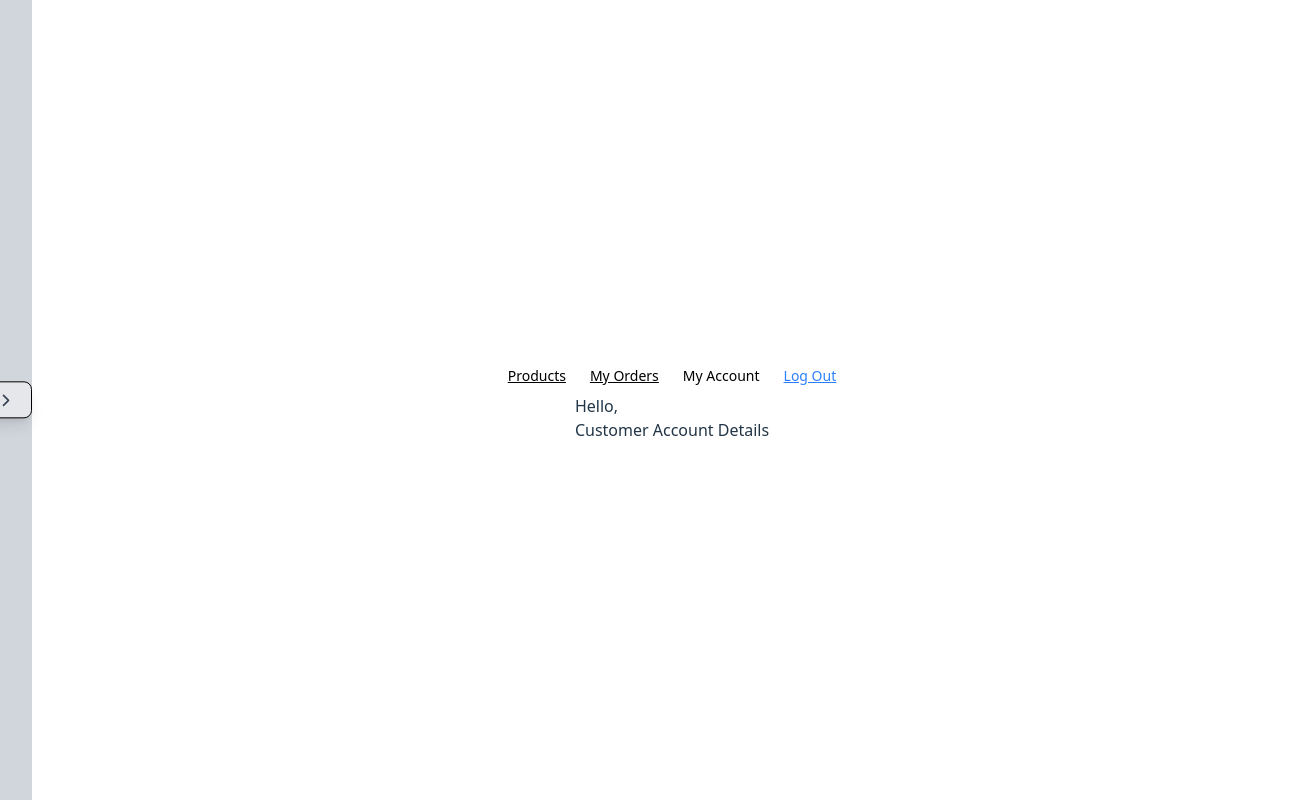
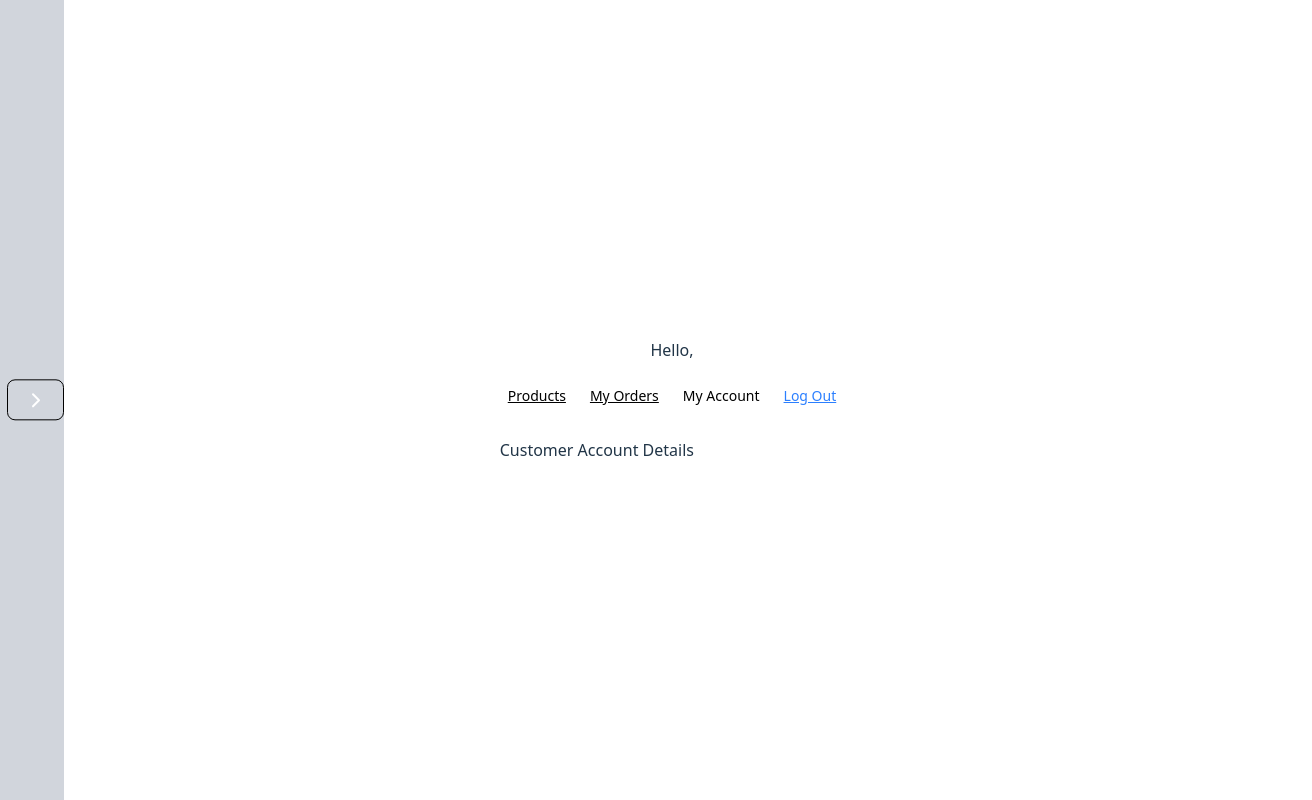
Before and after one commit to ranzohar/reac55-final-project, a React (Vite) app: page /1/account in a window 1280 px wide. Shown: the whole page, 1312 px wide, since content can reach past the window. Built offline with nearby package versions, Linux system fonts and the light colour scheme; no server answers; the database is empty; sample sign-in values are in the browser's storage.

Commit message:
Fixing changes to the customer page
TODO - Cart/user details/order pages
TODO - add filter bar for products
TODO - add not allow others to see orders

```diff
--- a/src/admin_components/ProductBarChart.jsx
+++ b/src/admin_components/ProductBarChart.jsx
@@ -11,23 +11,22 @@ const ProductsBarChart = () => {
   const dataPerUser = useMemo(() => {
     const dataPerUserObj = {};
     orders.forEach((order) => {
-      if (
-        Object.entries(products).length === 0 ||
-        Object.entries(orders).length === 0
-      ) {
+      if (Object.entries(orders).length === 0) {
         return [];
-      } // TODO check if needed
+      }
       const userId = order.userId;
       if (!dataPerUserObj[userId]) {
         dataPerUserObj[userId] = {};
       }
       order.products.forEach((orderedProduct) => {
+        if (orderedProduct.id in products) {
           const product = products[orderedProduct.id];
           const quantity = orderedProduct.quantity;
           dataPerUserObj[userId][product.title] = {
             qty: (dataPerUserObj[userId][product.title]?.qty ?? 0) + quantity,
             color: product.color,
           };
+        }
       });
     });
     const dataPerUserLists = {};
--- a/src/admin_components/ProductsPieChart.jsx
+++ b/src/admin_components/ProductsPieChart.jsx
@@ -63,23 +63,21 @@ const ProductsPieChart = () => {
   const orders = useSelector((state) => state.admin.orders);
   const products = useSelector((state) => state.data.products);
   const data = useMemo(() => {
-    if (
-      Object.entries(products).length === 0 ||
-      Object.entries(orders).length === 0
-    ) {
+    if (Object.entries(orders).length === 0) {
       return [];
-    } // TODO check if needed
+    }
     const totals = {};
 
     orders.forEach((order) => {
       order.products.forEach((orderedProduct) => {
-        console.log(products);
+        if (orderedProduct.id in products) {
           const product = products[orderedProduct.id];
           const quantity = orderedProduct.quantity;
           totals[product.title] = {
             qty: (totals[product.title]?.qty ?? 0) + quantity,
             color: product.color,
           };
+        }
       });
     });
 
--- a/src/customer_components/ProductInfo.jsx
+++ b/src/customer_components/ProductInfo.jsx
@@ -20,7 +20,7 @@ const ProductInfo = ({ product }) => {
         {/* Image */}
         <div className="flex justify-center">
           <img
-            src={product.link}
+            src={product.link_to_pic}
             alt={product.title}
             className="h-48 w-auto object-cover rounded-lg"
           />
--- a/src/customer_components/SlidingWindow.jsx
+++ b/src/customer_components/SlidingWindow.jsx
@@ -1,5 +1,6 @@
 import { useState, useEffect } from "react";
 import { ChevronLeftIcon, ChevronRightIcon } from "lucide-react";
+import Cart from "./Cart";
 
 export default function SlidingWindow({ component, children }) {
   const [isOpen, setIsOpen] = useState(false);
@@ -17,39 +18,27 @@ export default function SlidingWindow({ component, children }) {
   }, [isOpen]);
 
   return (
-    <div className="h-screen flex">
-      {/* Sliding panel */}
+    <div className="relative">
+      {/* Fixed Sidebar */}
       <div
-        className={`h-full bg-gray-300 dark:bg-gray-800 text-white p-4
-          transition-all duration-300 ease-in-out
-          relative
-          ${isOpen ? "w-64" : "w-16"}
-        `}
+        className={`fixed top-0 left-0 h-screen bg-gray-300 dark:bg-gray-800 text-white
+      transition-all duration-300 ease-in-out
+      ${isOpen ? "w-64" : "w-16"} p-4 z-20`}
       >
-        {showContent && <div className="mt-0">{component}</div>}
-
+        {showContent && <Cart />}
         <button
-          className="
-    absolute top-1/2 right-0 transform -translate-y-1/2
-    p-3 rounded-full shadow-lg border
-    border-gray-300 dark:border-gray-700
-    bg-gray-200 dark:bg-gray-900
-    text-gray-700 dark:text-white
-    hover:bg-gray-300 dark:hover:bg-gray-800
-    flex items-center justify-center
-  "
+          className="absolute top-1/2 right-0 transform -translate-y-1/2 ..."
           onClick={() => setIsOpen(!isOpen)}
         >
-          {isOpen ? (
-            <ChevronLeftIcon size={20} />
-          ) : (
-            <ChevronRightIcon size={20} />
-          )}
+          {isOpen ? <ChevronLeftIcon /> : <ChevronRightIcon />}
         </button>
       </div>
 
-      {/* Main content */}
-      <div className="flex-1 h-full transition-all duration-300 ease-in-out">
+      {/* Main content with dynamic margin */}
+      <div
+        className={`transition-all duration-300`}
+        style={{ marginLeft: isOpen ? "16rem" : "4rem" }}
+      >
         {children}
       </div>
     </div>
--- a/src/firebase/doc-utils.js
+++ b/src/firebase/doc-utils.js
@@ -201,13 +201,13 @@ function getUser(uid, setCB) {
 
   const unsubscribe = onSnapshot(userRef, (docSnap) => {
     if (!docSnap.exists()) {
-      setCB({});
+      throw new Error("User does not exist");
     } else {
       setCB({ id: docSnap.id, ...docSnap.data() });
     }
   });
 
-  return unsubscribe; // call unsubscribe() to stop listening
+  return unsubscribe;
 }
 
 async function removeUser(uid) {
--- a/src/pages/admin/Main.jsx
+++ b/src/pages/admin/Main.jsx
@@ -29,7 +29,7 @@ const AdminPage = () => {
       unsubscribeProducts,
     ];
     return () => {
-      unsubscribes.forEach((unsub) => unsub && unsub());
+      unsubscribes.forEach((unsubscribe) => unsubscribe && unsubscribe());
     };
   }, [adminId, dispatch]);
 
--- a/src/pages/admin/Products.jsx
+++ b/src/pages/admin/Products.jsx
@@ -38,8 +38,6 @@ const Products = () => {
         ];
       });
     });
-    console.log(adminProducts);
-
     const sortedProduct = Object.values(adminProducts).sort((a, b) => {
       const hasA = !!a.createDate;
       const hasB = !!b.createDate;
@@ -56,7 +54,6 @@ const Products = () => {
     sortedProduct.forEach((product) => {
       product.boughtBy = ordersPerProduct[product.id];
     });
-    // console.log(sortedProduct);
     return sortedProduct;
   }, [users, adminProducts]);
 
--- a/src/pages/customer/Main.jsx
+++ b/src/pages/customer/Main.jsx
@@ -1,17 +1,36 @@
 import Cart from "../../customer_components/Cart";
 import SlidingWindow from "../../customer_components/SlidingWindow";
 import { useParams, Outlet } from "react-router-dom";
-import { useState, useEffect } from "react";
-import { getUser } from "../../firebase/doc-utils";
+import { useEffect } from "react";
+import {
+  getUser,
+  getProductsData,
+  getCategoriesData,
+} from "../../firebase/doc-utils";
 import LinksTab from "../../components/LinksTab";
+import { useDispatch, useSelector } from "react-redux";
 
 const CustomerPage = () => {
+  const dispatch = useDispatch();
   const { customerId } = useParams();
-  const [user, setUser] = useState({});
+  const user = useSelector((state) => state.customer.user);
 
   useEffect(() => {
-    const unsubscribe = getUser(customerId, setUser);
-    return () => unsubscribe();
+    const unsubscribeUser = getUser(customerId, (data) =>
+      dispatch({ type: "LOAD_USER", payload: data })
+    );
+    const unsubscribeCategories = getCategoriesData((data) =>
+      dispatch({ type: "LOAD", payload: { categories: data } })
+    );
+    const unsubscribeProducts = getProductsData((data) =>
+      dispatch({ type: "LOAD", payload: { products: data } })
+    );
+    const ubsubscribes = [
+      unsubscribeUser,
+      unsubscribeProducts,
+      unsubscribeCategories,
+    ];
+    return () => ubsubscribes.forEach((unsubscribe) => unsubscribe());
   }, [customerId]);
 
   const links = [
@@ -23,11 +42,18 @@ const CustomerPage = () => {
     <div className="flex">
       <SlidingWindow component={<Cart />} />
       {
-        <div className="flex flex-col center-screen">
-          <LinksTab items={links} />
-          Hello, {user.fname}
-          <br />
-          <Outlet />
+        <div className="flex flex-col items-center w-full min-h-screen">
+          {/* This inner wrapper handles vertical centering */}
+          <div className="flex flex-col items-center w-full max-w-4xl mx-auto py-6 flex-grow justify-center">
+            <div className="text-center mb-4">Hello, {user.fname}</div>
+
+            <LinksTab items={links} />
+
+            {/* Products and other content */}
+            <div className="w-full mt-6">
+              <Outlet />
+            </div>
+          </div>
         </div>
       }
     </div>
--- a/src/redux/customerReducer.js
+++ b/src/redux/customerReducer.js
@@ -1,19 +1,17 @@
-// includes cart and orders TODO - every user should have priviledges to see only his own orders
 const initialState = {
-  details: { fname: "", lname: "", username: "", password: "" }, //TODO keep password out of database
-  cart: [], // products
-  orders: [], // products + date
+  cart: [],
+  user: [],
 };
 
 const customerReducer = (state = initialState, action) => {
   switch (action.type) {
+    case "LOAD_USER":
+      return { ...state, user: action.payload };
     case "ADD_TO_CART":
       return state;
     case "REMOVE_FROM_CART":
       return state;
-    case "ORDER_MADE":
-      return state;
-    case "UPDATE_DETAILS": // on load when entering username/password. On create new use. On update details page
+    case "ORDER":
       return state;
     default:
       return state;
--- a/src/redux/dataReducer.js
+++ b/src/redux/dataReducer.js
@@ -9,42 +9,22 @@ const dataReducer = (state = initialState, action) => {
       const { products: payloadProducts, categories: payloadCategories } =
         action.payload;
 
-      const products =
-        payloadProducts && payloadProducts.length > 0
-          ? payloadProducts.reduce((acc, product) => {
-              console.log(payloadProducts);
-              const {
-                id,
-                title,
-                price,
-                link_to_pic,
-                categoryId,
-                description,
-                createDate,
-                color,
-              } = product;
-              acc[id] = {
-                title,
-                price,
-                link_to_pic,
-                categoryId,
-                description,
-                createDate,
-                color,
-              };
-              return acc;
-            }, {})
-          : state.products;
-
-      const categories =
-        payloadCategories && payloadCategories.length > 0
-          ? payloadCategories.reduce((acc, category) => {
-              const { id, name } = category;
-              acc[id] = { name };
-              return acc;
-            }, {})
-          : state.categories;
-      return { ...state, products, categories };
+      return {
+        ...state,
+        products: payloadProducts?.length
+          ? Object.fromEntries(
+              payloadProducts.map((product) => [product.id, { ...product }])
+            )
+          : state.products,
+        categories: payloadCategories?.length
+          ? Object.fromEntries(
+              payloadCategories.map((category) => [
+                category.id,
+                { ...category },
+              ])
+            )
+          : state.categories,
+      };
     }
 
     default:
```
Lines whose indentation alone changed are shown as unchanged.
